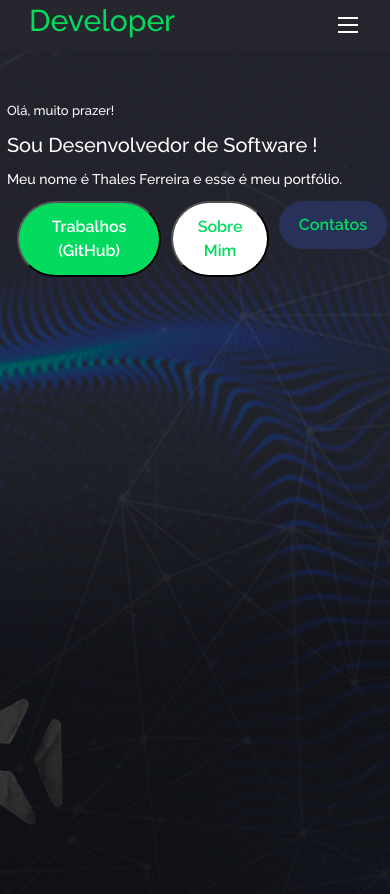
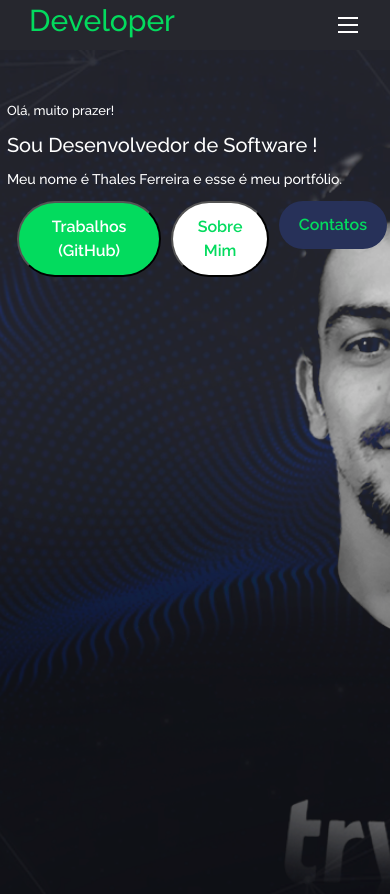
Before and after one commit to ThalesDFerreira/ThalesDFerreira.github.io, a React (Create React App) app: page / in a window 390 px wide. Built offline with nearby package versions, Linux system fonts and the light colour scheme.

Commit message:
Modificações na responsividade home 2

```diff
--- a/src/pages/Home.css
+++ b/src/pages/Home.css
@@ -16,7 +16,7 @@ body {
   width: 100%;
   height: 100vh;
   background-repeat: no-repeat;
-  background-position: right;
+  background-position: top;
 }
 
 .container-home {
@@ -126,8 +126,16 @@ body {
 }
 
 @media (min-width: 769px) and (max-width: 1024px) {
+  .container-main {
+    background-position: top;
+  }
+
   .container-home {
     margin-left: 3%;
+  }
+
+  #container-div-main {
+    margin-top: 150px;
   }
 
   #text1 {
@@ -144,12 +152,16 @@ body {
 }
 
 @media (min-width: 481px) and (max-width: 768px) {
+  .container-main {
+    background-position: top;
+  }
+
   .container-home {
     margin-left: 3%;
   }
 
   #container-div-main {
-    margin-top: 280px;
+    margin-top: 200px;
   }
 
   #text1 {
@@ -165,7 +177,16 @@ body {
   }
 }
 
-@media (min-width: 320px) and (max-width: 480px) {
+@media (min-width: 360px) and (max-width: 480px) {
+  .container-main {
+    background-image: url(../assets/background1.png);
+    background-size: cover;
+    width: 100%;
+    height: 100vh;
+    background-repeat: no-repeat;
+    background-position: top;
+  }
+
   .container-home {
     margin-left: 1%;
   }
```
